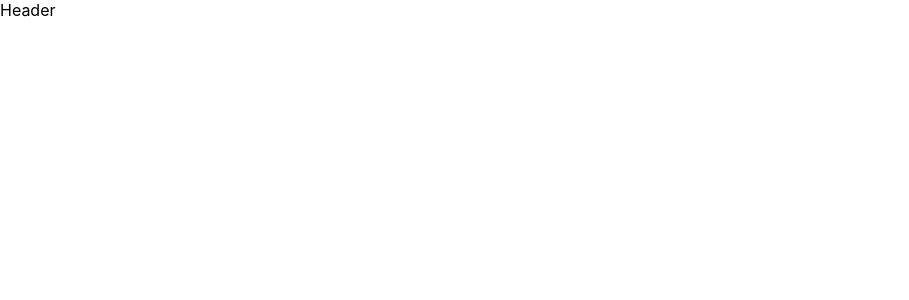
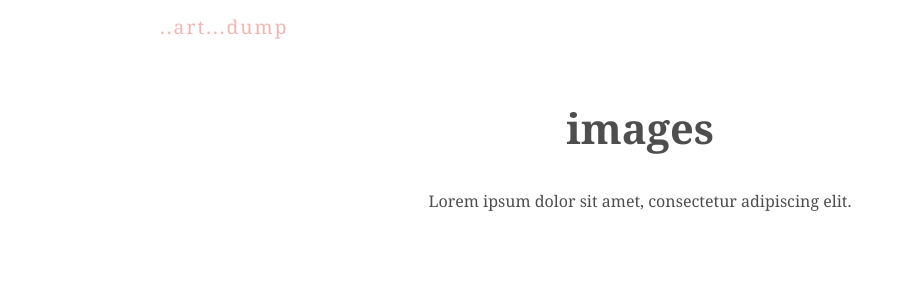
Before and after one commit to alexGrandolph/art-dump, a React (Create React App) app: page / in a window 1280 px wide. Shown: the top 300 px of the page, without its empty margins (0-909 px from the left). Built offline with nearby package versions, Linux system fonts and the light colour scheme.

Commit message:
feat: add first styling pass for Header comp

```diff
--- a/src/components/Header/Header.css
+++ b/src/components/Header/Header.css
@@ -0,0 +1,11 @@
+.title h1 {
+  color: var(--primary);
+  font-size: 1.2rem;
+  letter-spacing: 2px;
+  font-weight: normal;
+}
+
+.title h2,
+.title p {
+  text-align: center;
+}
--- a/src/components/Header/Header.js
+++ b/src/components/Header/Header.js
@@ -4,7 +4,11 @@
 
 const Header = () => {
   return (
-    <div>Header</div>
+    <div className="title">
+      <h1>..art...dump</h1>
+      <h2>images</h2>
+      <p>Lorem ipsum dolor sit amet, consectetur adipiscing elit.</p>
+    </div>
   )
 }
 
--- a/src/index.css
+++ b/src/index.css
@@ -1,13 +1,24 @@
-body {
-  margin: 0;
-  font-family: -apple-system, BlinkMacSystemFont, 'Segoe UI', 'Roboto', 'Oxygen',
-    'Ubuntu', 'Cantarell', 'Fira Sans', 'Droid Sans', 'Helvetica Neue',
-    sans-serif;
-  -webkit-font-smoothing: antialiased;
-  -moz-osx-font-smoothing: grayscale;
+@import url('https://fonts.googleapis.com/css2?family=Noto+Serif:wght@400;700&display=swap');
+
+:root {
+  --primary: #efb6b2;
+  --secondary: #4e4e4e;
+  --error: #ff4a4a;
 }
 
-code {
-  font-family: source-code-pro, Menlo, Monaco, Consolas, 'Courier New',
-    monospace;
+/* base styles & title */
+body {
+  font-family: "Noto Serif";
+  color: var(--secondary);
 }
+
+.App {
+  max-width: 960px;
+  margin: 0 auto;
+}
+
+
+.title h2 {
+  margin-top: 60px;
+  font-size: 2.6rem;
+}
```
